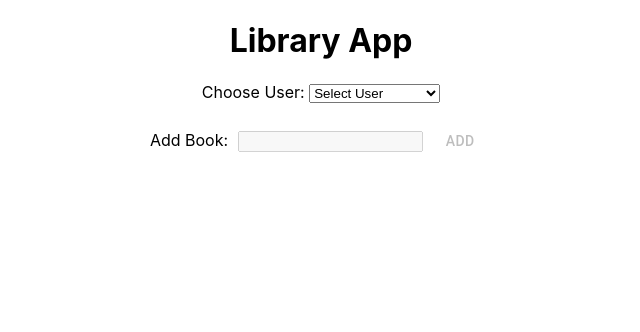
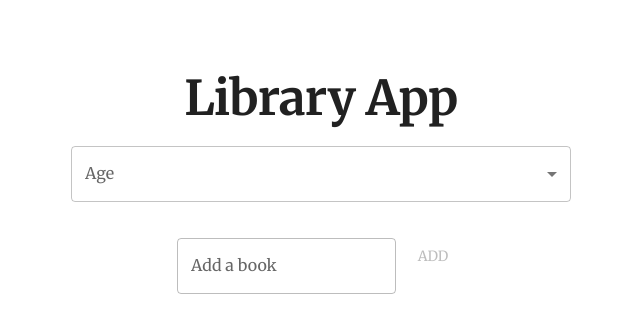
Before and after one commit to gertie-sheshe/resource-fend, a React (Create React App) app: page / in a window 1280 px wide. Shown: the top 332 px of the page, without its empty margins (319-959 px from the left). Built offline with nearby package versions, Linux system fonts and the light colour scheme; data requests are answered from the project's data file.

Commit message:
(feat) migrate to MUI

```diff
--- a/package.json
+++ b/package.json
@@ -5,6 +5,7 @@
   "dependencies": {
     "@emotion/react": "^11.10.0",
     "@emotion/styled": "^11.10.0",
+    "@mui/icons-material": "^5.8.4",
     "@mui/material": "^5.10.0",
     "@testing-library/jest-dom": "^5.16.5",
     "@testing-library/react": "^13.3.0",
--- a/public/index.html
+++ b/public/index.html
@@ -15,6 +15,12 @@
       user's mobile device or desktop. See https://developers.google.com/web/fundamentals/web-app-manifest/
     -->
     <link rel="manifest" href="%PUBLIC_URL%/manifest.json" />
+    <link rel="preconnect" href="https://fonts.googleapis.com" />
+    <link rel="preconnect" href="https://fonts.gstatic.com" crossorigin />
+    <link
+      href="https://fonts.googleapis.com/css2?family=Merriweather:ital,wght@0,300;0,400;0,700;1,300;1,400;1,700&display=swap"
+      rel="stylesheet"
+    />
     <!--
       Notice the use of %PUBLIC_URL% in the tags above.
       It will be replaced with the URL of the `public` folder during the build.
--- a/server/db.json
+++ b/server/db.json
@@ -30,7 +30,8 @@
       "userId": 1,
       "id": 1,
       "title": "delectus aut autem",
-      "returned": false
+      "returned": false,
+      "completed": true
     },
     {
       "userId": 2,
@@ -54,7 +55,8 @@
       "userId": 1,
       "id": 5,
       "title": "laboriosam mollitia et enim quasi adipisci quia provident illum",
-      "returned": false
+      "returned": false,
+      "completed": false
     },
     {
       "userId": 2,
@@ -79,7 +81,7 @@
       "id": 9,
       "title": "molestiae perspiciatis ipsa",
       "returned": false,
-      "completed": true
+      "completed": false
     },
     {
       "userId": 2,
@@ -115,9 +117,16 @@
     },
     {
       "title": "test",
+      "returned": false,
+      "userId": "1",
+      "id": 15,
+      "completed": true
+    },
+    {
+      "title": "book two",
       "completed": false,
       "userId": "1",
-      "id": 15
+      "id": 16
     }
   ]
 }
--- a/src/components/App/App.js
+++ b/src/components/App/App.js
@@ -1,10 +1,20 @@
 import React, { useState } from "react";
 import { useQuery } from "react-query";
 import { getUserBooks } from "../../utils/api";
+import { Typography, Grid } from "@mui/material";
+import { styled } from "@mui/system";
 import Users from "../Users";
 import BooksList from "../BooksList";
 import BookForm from "../BookForm";
 import "./App.css";
+
+const AppContainer = styled(Grid)({
+  flexDirection: "column",
+  alignItems: "center",
+  justifyContent: "center",
+  textAlign: "center",
+  paddingTop: "50px",
+});
 
 function App() {
   const [userId, setUserId] = useState(null); // move to context?
@@ -19,14 +29,16 @@ function App() {
   };
 
   return (
-    <div className="App">
-      <h1>Library App</h1>
+    <AppContainer container>
+      <Typography sx={{ padding: "20px 0" }} variant="h1">
+        Library App
+      </Typography>
       <main>
         <Users handleSelectChange={handleSelectChange} />
         <BooksList {...books} />
         <BookForm userId={userId} />
       </main>
-    </div>
+    </AppContainer>
   );
 }
 
--- a/src/components/Book/Book.js
+++ b/src/components/Book/Book.js
@@ -1,4 +1,13 @@
 import React, { useState, useEffect, useRef } from "react";
+import {
+  ListItem,
+  ListItemButton,
+  ListItemIcon,
+  ListItemText,
+  Checkbox,
+  IconButton,
+} from "@mui/material";
+import { Delete } from "@mui/icons-material";
 import { useMutation, useQueryClient } from "react-query";
 import { updateBook } from "../../utils/api";
 
@@ -25,7 +34,7 @@ function Book({ book }) {
     if (isInitialMount.current) {
       isInitialMount.current = false;
     } else {
-      const updatedTodo = { ...book, completed: isChecked };
+      const updatedTodo = { ...book, returned: isChecked };
       updateTodoMutation.mutate({ data: updatedTodo, id: book.id });
     }
   }, [isChecked]);
@@ -36,16 +45,31 @@ function Book({ book }) {
   };
 
   return (
-    <li key={book.id}>
-      <input
-        disabled={isDisabled}
-        onChange={handleOnChange}
-        id={book.id}
-        type="checkbox"
-        checked={isChecked}
-      />
-      <label htmlFor={book.id}>{book.title}</label>
-    </li>
+    <ListItem
+      secondaryAction={
+        <IconButton edge="end" aria-label="comments">
+          <Delete />
+        </IconButton>
+      }
+    >
+      <ListItemButton onClick={handleOnChange}>
+        <ListItemIcon>
+          <Checkbox checked={isChecked} />
+        </ListItemIcon>
+        <ListItemText id={book.id} primary={book.title} />
+      </ListItemButton>
+    </ListItem>
+
+    // <li key={book.id}>
+    //   <input
+    //     disabled={isDisabled}
+    //     onChange={handleOnChange}
+    //     id={book.id}
+    //     type="checkbox"
+    //     checked={isChecked}
+    //   />
+    //   <label htmlFor={book.id}>{book.title}</label>
+    // </li>
   );
 }
 
--- a/src/components/BookForm/BookForm.js
+++ b/src/components/BookForm/BookForm.js
@@ -1,5 +1,11 @@
 import React, { useState } from "react";
-import Button from "@mui/material/Button";
+import {
+  TextField,
+  FormControl,
+  OutlinedInput,
+  InputLabel,
+  Button,
+} from "@mui/material";
 
 import { useMutation, useQueryClient } from "react-query";
 import { createBook } from "../../utils/api";
@@ -40,10 +46,9 @@ function BookForm({ userId }) {
   return (
     <div style={{ marginTop: "20px" }}>
       <form onSubmit={handleSubmit}>
-        <label style={{ marginRight: "10px" }} htmlFor="book">
-          Add Book:
-        </label>
-        <input
+        <FormControl>
+          <InputLabel htmlFor="book-input">Add a book</InputLabel>
+          <OutlinedInput
             disabled={!userId}
             id="book"
             type="text"
@@ -51,6 +56,7 @@ function BookForm({ userId }) {
             required
             onChange={handleOnChange}
           />
+        </FormControl>
         <Button disabled={!userId} style={{ marginLeft: "5px" }} type="submit">
           Add
         </Button>
--- a/src/components/BooksList/BookList.js
+++ b/src/components/BooksList/BookList.js
@@ -1,5 +1,6 @@
 import React from "react";
 import Book from "../Book";
+import { List } from "@mui/material";
 
 function BookList({ error, isLoading, data }) {
   if (error) {
@@ -12,11 +13,11 @@ function BookList({ error, isLoading, data }) {
 
   return (
     <form>
-      <ul style={{ listStyleType: "none" }}>
+      <List sx={{ listStyleType: "none" }}>
         {data?.map((book) => (
           <Book key={book.id} book={book} />
         ))}
-      </ul>
+      </List>
       {data?.length === 0 && <p>No books found</p>}
     </form>
   );
--- a/src/components/Users/Users.js
+++ b/src/components/Users/Users.js
@@ -1,5 +1,6 @@
 import React from "react";
 import { useQuery } from "react-query";
+import { FormControl, InputLabel, MenuItem, Select, Grid } from "@mui/material";
 import { getUsers } from "../../utils/api";
 
 function Users({ handleSelectChange }) {
@@ -13,19 +14,25 @@ function Users({ handleSelectChange }) {
     return <p>Loading...</p>;
   }
   return (
-    <>
-      <label htmlFor="users">Choose User: </label>
-      <select onChange={handleSelectChange} name="users" id="users">
-        <option defaultValue>Select User</option>
-        {data?.map((user) => {
-          return (
-            <option value={user.id} key={user.id}>
+    <Grid>
+      <FormControl fullWidth>
+        <InputLabel id="user-select">Age</InputLabel>
+        <Select
+          sx={{ width: "500px" }}
+          labelId="user-select"
+          id="demo-simple-select"
+          defaultValue=""
+          label="Age"
+          onChange={handleSelectChange}
+        >
+          {data.map((user) => (
+            <MenuItem key={user.id} value={user.id}>
               {user.name}
-            </option>
-          );
-        })}
-      </select>
-    </>
+            </MenuItem>
+          ))}
+        </Select>
+      </FormControl>
+    </Grid>
   );
 }
 
--- a/src/index.js
+++ b/src/index.js
@@ -1,7 +1,9 @@
 import React from "react";
 import ReactDOM from "react-dom/client";
 import { QueryClient, QueryClientProvider } from "react-query";
+import { ThemeProvider, CssBaseline } from "@mui/material";
 import { ReactQueryDevtools } from "react-query/devtools";
+import theme from "./theme";
 
 import "./index.css";
 import App from "./components/App/App";
@@ -18,7 +20,10 @@ const queryClient = new QueryClient({
 
 root.render(
   <QueryClientProvider client={queryClient}>
-    <App />
+    <ThemeProvider theme={theme}>
+      <CssBaseline />
+      <App />
+    </ThemeProvider>
     <ReactQueryDevtools initialIsOpen={false} />
   </QueryClientProvider>
 );
--- /dev/null
+++ b/src/theme/index.js
@@ -0,0 +1,24 @@
+import { createTheme } from "@mui/material";
+import { deepmerge } from "@mui/utils";
+
+const FONT_FAMILY = " 'Merriweather', 'serif'";
+
+const theme = createTheme({
+  typography: {
+    fontFamily: FONT_FAMILY,
+  },
+});
+
+const customTheme = deepmerge(theme, {
+  typography: {
+    h1: {
+      fontSize: "3rem",
+      fontWeight: 700,
+      lineHeight: 1.167,
+      letterSpacing: "-0.01562em",
+      fontFamily: FONT_FAMILY,
+    },
+  },
+});
+
+export default customTheme;
```
Also changed, not shown: 2 other files (tests, documents, lock files or other folders). Lines whose indentation alone changed are shown as unchanged.
